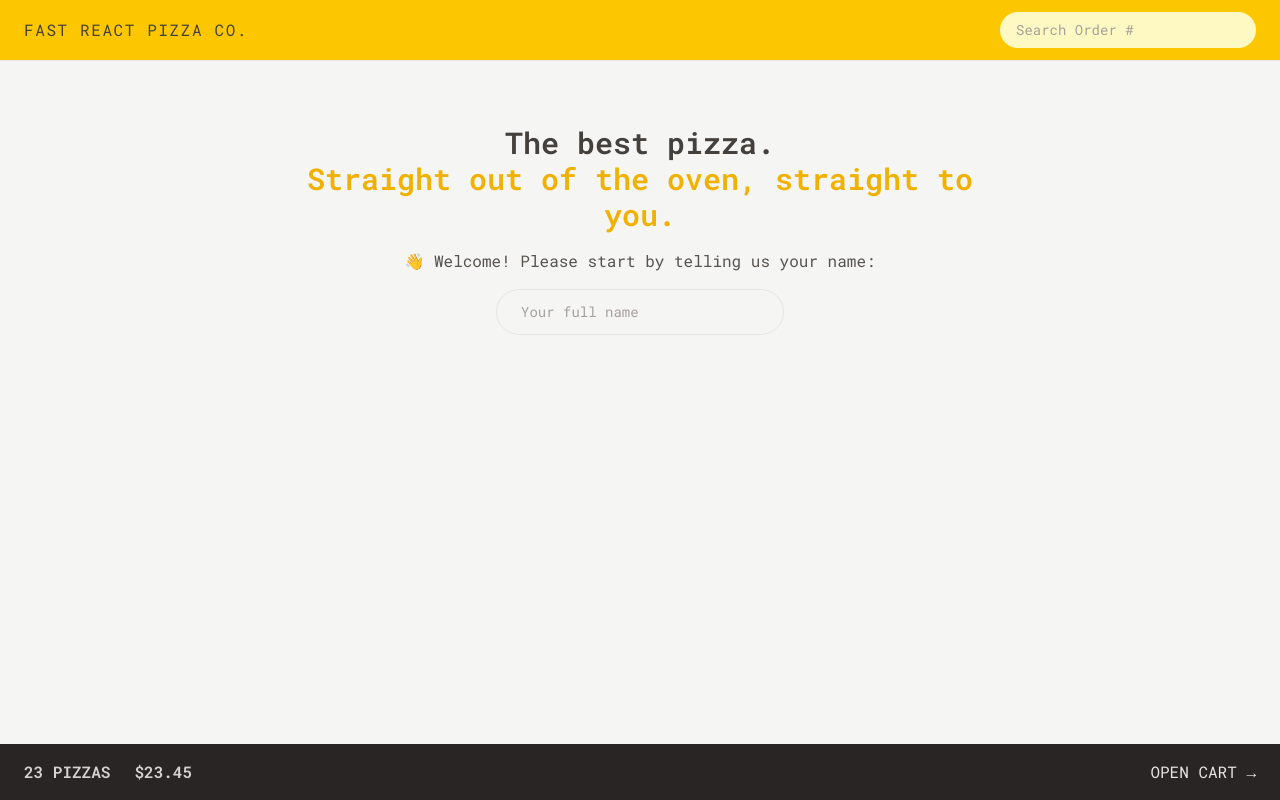
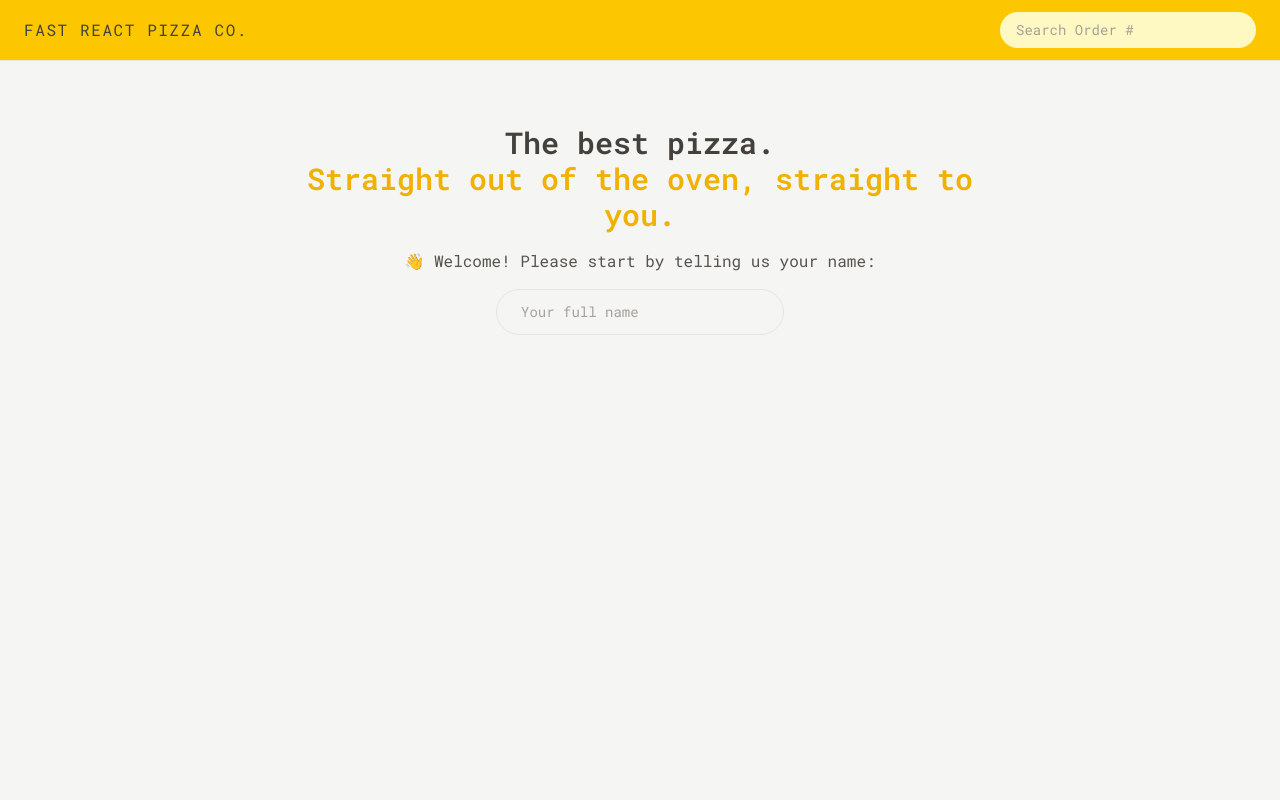
Before and after one commit to Mohamed-samy0/Fast-React-Pizza-Co., a React (Vite) app: page / in a window 1280 px wide. Built offline with nearby package versions, Linux system fonts and the light colour scheme.

Commit message:
Building the Cart Overview With Redux Selectors

```diff
--- a/src/features/cart/CartOverview.jsx
+++ b/src/features/cart/CartOverview.jsx
@@ -1,11 +1,18 @@
+import { useSelector } from 'react-redux';
 import { Link } from 'react-router-dom';
+import { getTotalCartQuantity, getTotalCartPrice } from './cartSlice';
+import { formatCurrency } from '../../utils/helpers';
 
 function CartOverview() {
+  const totalCartQuantity = useSelector(getTotalCartQuantity);
+  const totalCartPrice = useSelector(getTotalCartPrice);
+  if (!totalCartQuantity) return null;
+
   return (
     <div className="flex items-center justify-between bg-stone-800 px-4 py-4 text-sm text-stone-200 uppercase sm:px-6 md:text-base">
       <p className="space-x-4 font-semibold text-stone-300 sm:space-x-6">
-        <span>23 pizzas</span>
-        <span>$23.45</span>
+        <span>{totalCartQuantity} pizzas</span>
+        <span>{formatCurrency(totalCartPrice)}</span>
       </p>
       <Link to="/cart">Open cart &rarr;</Link>
     </div>
--- a/src/features/cart/cartSlice.js
+++ b/src/features/cart/cartSlice.js
@@ -34,3 +34,9 @@
   cartSlice.actions;
 
 export default cartSlice.reducer;
+
+export const getTotalCartQuantity = (state) =>
+  state.cart.cart.reduce((sum, item) => sum + item.quantity, 0);
+
+export const getTotalCartPrice = (state) =>
+  state.cart.cart.reduce((sum, item) => sum + item.totalPrice, 0);
```
